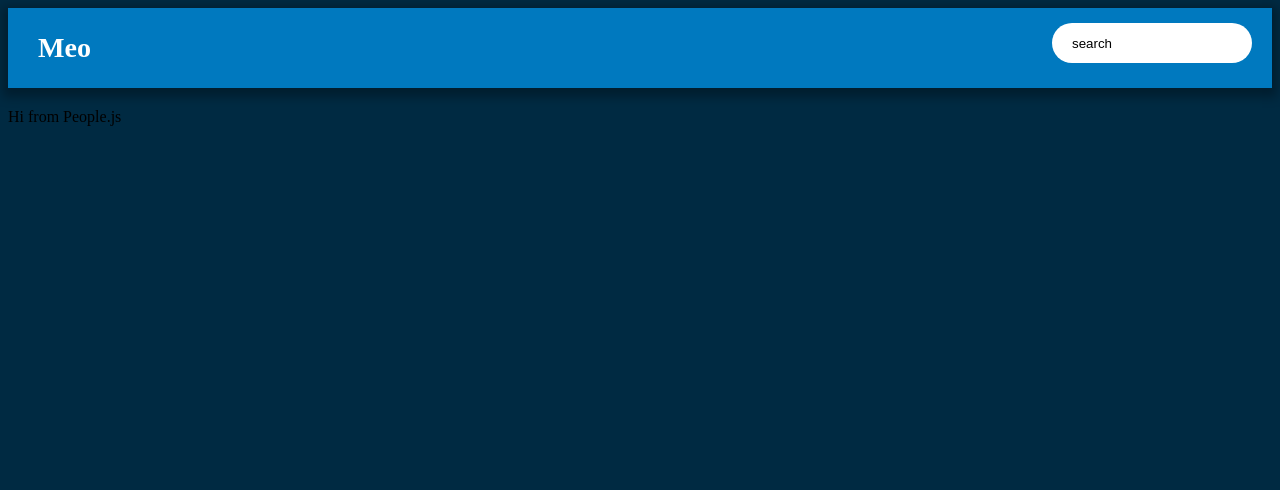
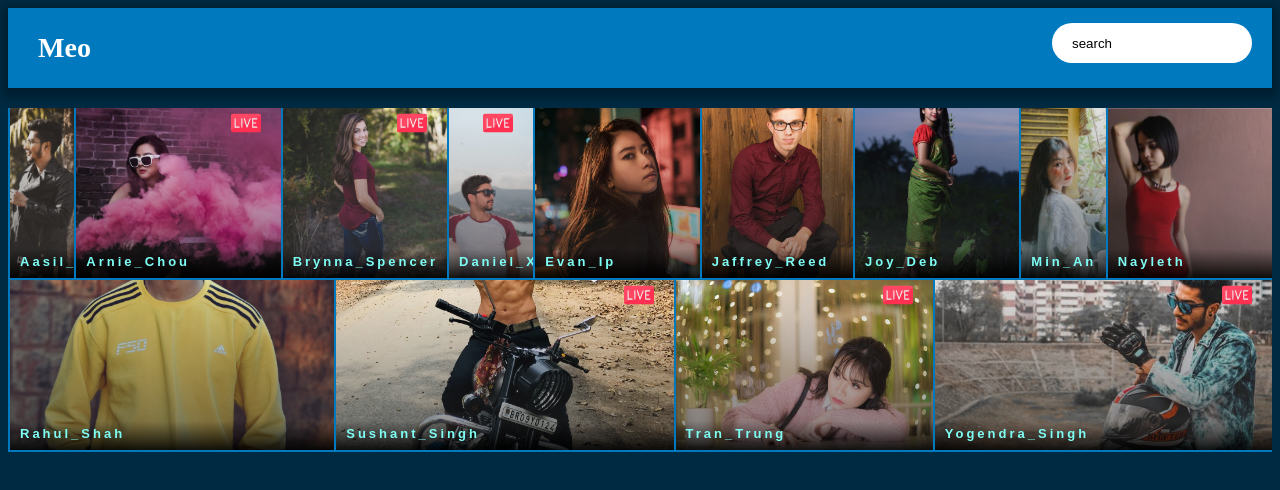
Before and after one commit to ParveenDavid2394/meo, a React (Create React App) app: page / in a window 1280 px wide. Shown: the top 490 px of the page. Built offline with nearby package versions, Linux system fonts and the light colour scheme; data requests are answered from the project's data file.

Commit message:
added JSX, methods to display users retrieve from db.json

```diff
--- a/src/components/PeopleList.js
+++ b/src/components/PeopleList.js
@@ -1,10 +1,32 @@
 import React, {Component} from 'react'
+import {Link, withRouter} from 'react-router-dom'
 
 class PeopleList extends Component{
+
+    renderPeople = () =>{
+        if (this.props.people !== undefined) {
+            return this.props.people.map(person => {
+                return(
+                    <Link to={`/${person.name}`} key={person.id} className='singleProfilePicContainer'>
+                        <img src={`Albums/${person.name}/${person.profile_pic}.jpeg`} alt="" className='profilePic'/>
+
+                        <div>
+                            <h1 className='info'>{person.name}</h1>
+                            {
+                                person.online_status === 'on' && <img src="Albums/live.svg" alt="live" className='live'/>
+                            }
+                        </div>
+                    </Link>
+                )
+            })
+        }
+    }
+
     render(){
+        console.log('PeopleList.js', this.props.people)
         return(
-            <div>
-                Hi from People.js
+            <div className='allProfilePicContainer'>
+                {this.renderPeople()}
             </div>
         )
     }
```
